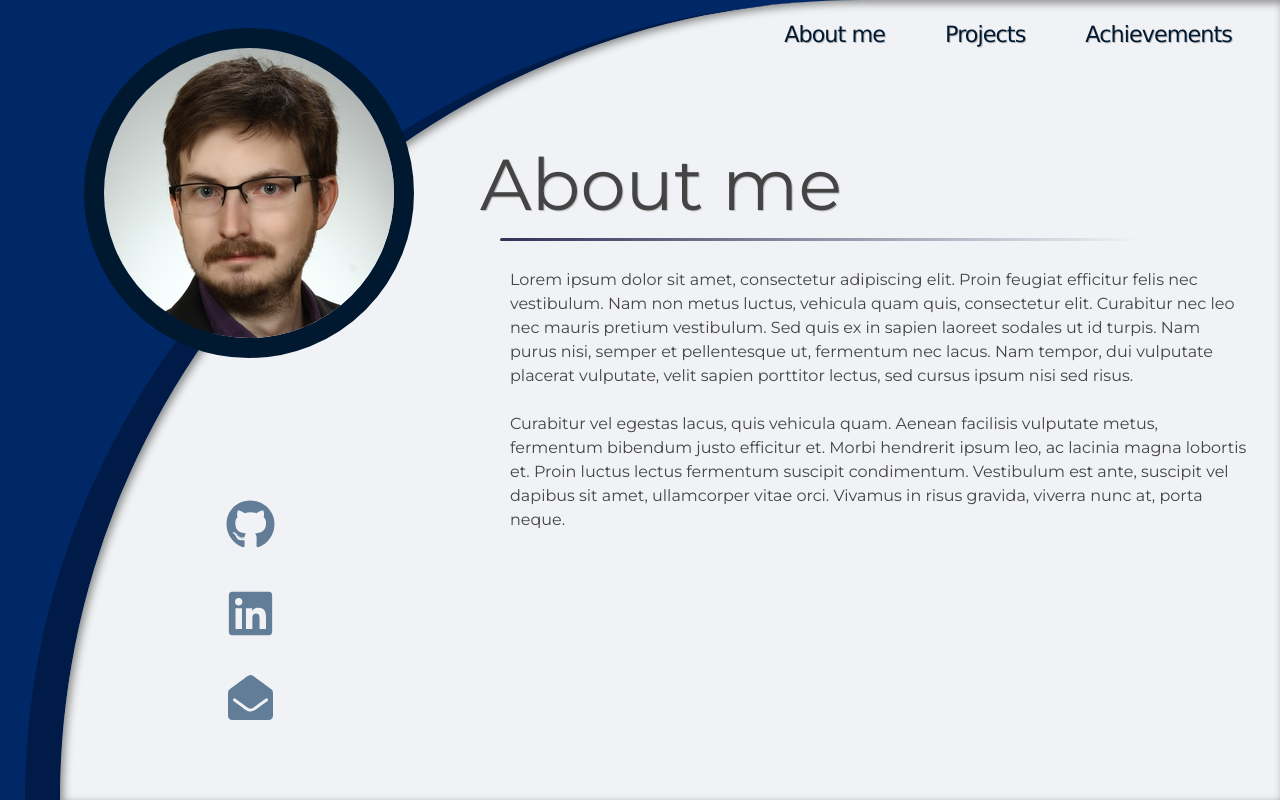
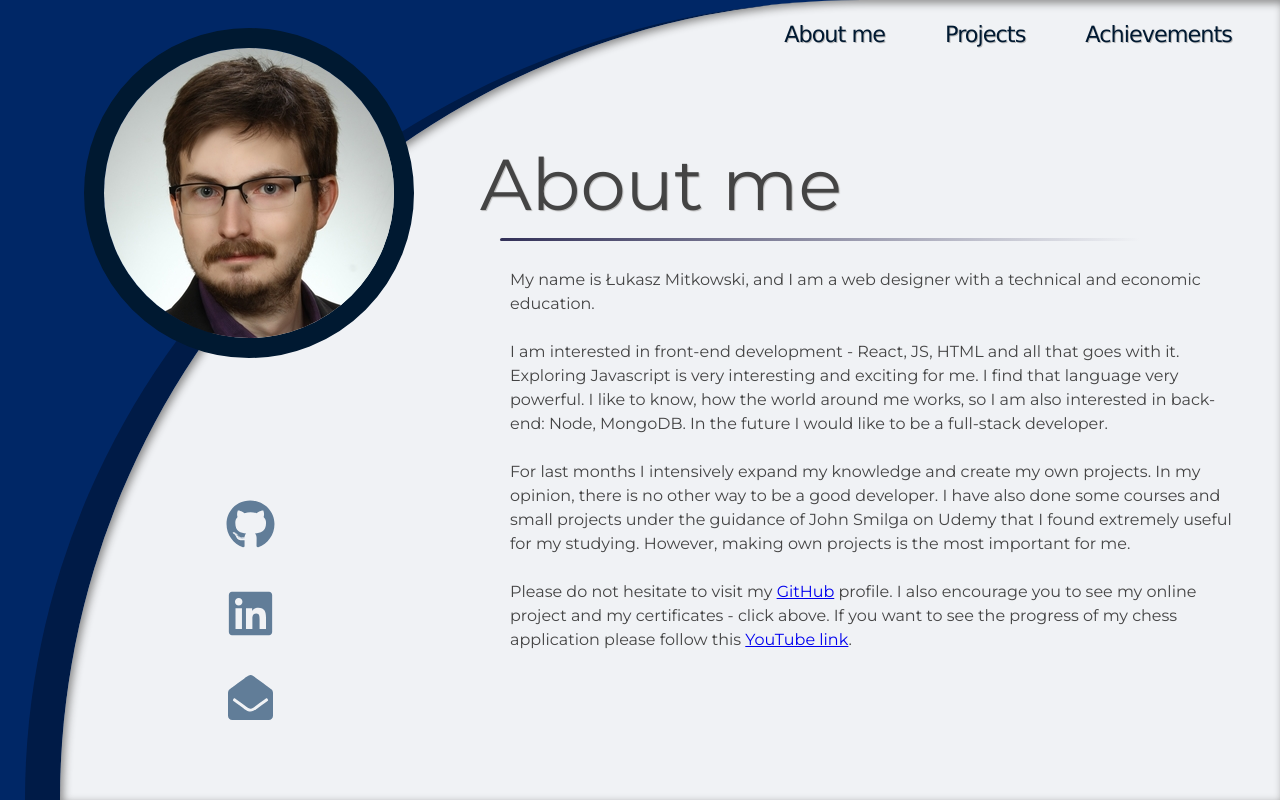
Before and after one commit to ukasz1/online-portfolio, a React (Create React App) app: page / in a window 1280 px wide. Built offline with nearby package versions, Linux system fonts and the light colour scheme; the HTML template or start-up script is replaced by a standard one.

Commit message:
'about me' description added

```diff
--- a/src/Components/AboutMe.js
+++ b/src/Components/AboutMe.js
@@ -7,10 +7,14 @@ const AboutMe = ({ actualTab }) => {
         <div className="underline underline-about"></div>
       </div>
       <article className="about-article">
-        <p>Lorem ipsum dolor sit amet, consectetur adipiscing elit. Proin feugiat efficitur felis nec vestibulum. Nam non metus luctus, vehicula quam quis, consectetur elit. Curabitur nec leo nec mauris pretium vestibulum. Sed quis ex in sapien laoreet sodales ut id turpis. Nam purus nisi, semper et pellentesque ut, fermentum nec lacus. Nam tempor, dui vulputate placerat vulputate, velit sapien porttitor lectus, sed cursus ipsum nisi sed risus.
+        <p>My name is Łukasz Mitkowski, and I am a web designer with a technical and economic education.</p><br />
+
+        <p>I am interested in front-end development - React, JS, HTML and all that goes with it. Exploring Javascript is very interesting and exciting for me. I find that language very powerful. I like to know, how the world around me works, so I am also interested in back-end: Node, MongoDB. In the future I would like to be a full-stack developer.
         </p><br />
 
-        <p>Curabitur vel egestas lacus, quis vehicula quam. Aenean facilisis vulputate metus, fermentum bibendum justo efficitur et. Morbi hendrerit ipsum leo, ac lacinia magna lobortis et. Proin luctus lectus fermentum suscipit condimentum. Vestibulum est ante, suscipit vel dapibus sit amet, ullamcorper vitae orci. Vivamus in risus gravida, viverra nunc at, porta neque.</p>
+        <p>For last months I intensively expand my knowledge and create my own projects. In my opinion, there is no other way to be a good developer. I have also done some courses and small projects under the guidance of John Smilga on Udemy that I found extremely useful for my studying. However, making own projects is the most important for me.</p><br />
+
+        <p>Please do not hesitate to visit my <a href="https://github.com/ukasz1" target="_blank" rel="noreferrer">GitHub</a> profile. I also encourage you to see my online project and my certificates - click above. If you want to see the progress of my chess application please follow this <a href="https://www.youtube.com/watch?v=iV2be-UNH8U&ab_channel=Mulder" target="_blank" rel="noreferrer">YouTube link</a>.</p>
       </article>
     </div>
   )
```
